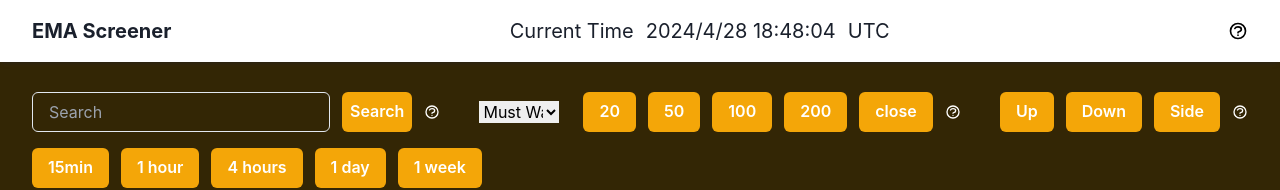
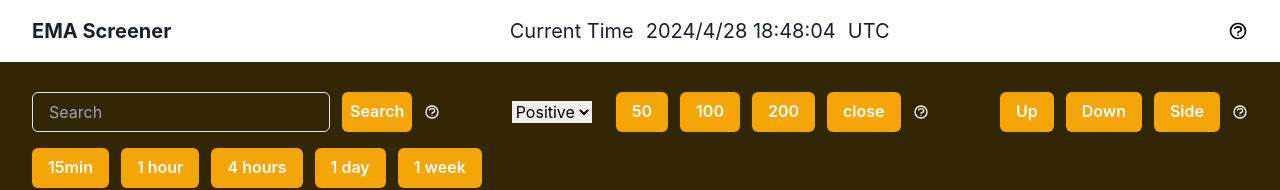
Before and after one commit to Bloom-Byte/ema-screener-fe, a Next.js app: page / in a window 1280 px wide. Shown: the top 190 px of the page. Built offline with nearby package versions, Linux system fonts and the light colour scheme; no server answers.

Commit message:
Update Search filter

```diff
--- a/app/components/Search/Search.jsx
+++ b/app/components/Search/Search.jsx
@@ -111,13 +111,13 @@ const Search = (props) => {
               className="w-[80px] outline-none"
             >
               <option value="A" style={{ cursor: "pointer" }}>
-                Must Watch
+                Positive
               </option>
               <option value="B" style={{ cursor: "pointer" }}>
-                Buy
+                Up
               </option>
               <option value="C" style={{ cursor: "pointer" }}>
-                Strong Buy
+                Strong Up
               </option>
               <option value="D" style={{ cursor: "pointer" }}>
                 Negative Watch
@@ -131,28 +131,7 @@ const Search = (props) => {
             </select>
           </Tippy>
           <div className="flex items-center flex-wrap gap-3">
-            <Button
-              colorScheme
-              bgColor="#F4A608"
-              opacity={emaValue == 20 ? 0.5 : 1}
-              color="#fff"
-              className="rounded-[6px]"
-              onClick={() => {
-                setEmaTwenty("ema20");
-                setEmaValue(20);
-                setEmaFifty("");
-                setEmaHundred("");
-                setEmaTwoHundred("");
-                setCloseHundred("");
 
-                setCurrency("");
-                setTimeFrame("");
-                setTrend("");
-                setWatchList("");
-              }}
-            >
-              20{" "}
-            </Button>
             <Button
               colorScheme
               bgColor="#F4A608"
```
